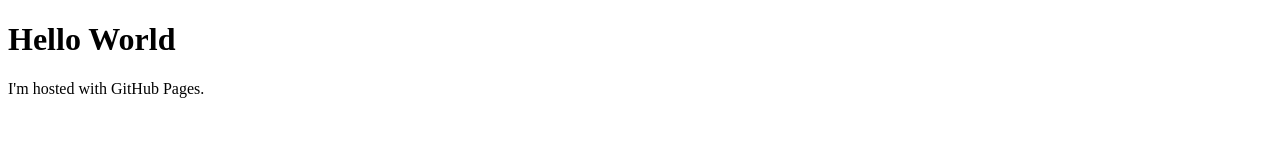
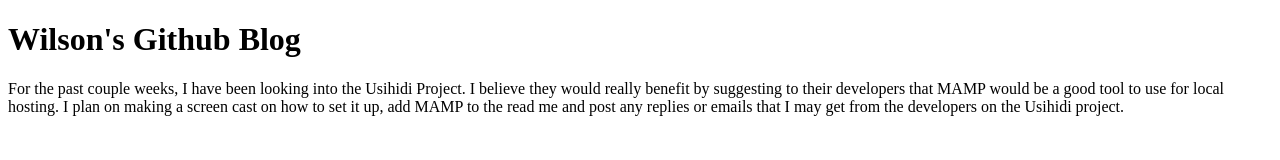
Before and after one commit to Wilsonkho/Wilsonkho.github.io, a plain HTML site: page index.html in a window 1280 px wide. Drawn offline with Linux system fonts and the light colour scheme.

Commit message:
blog intro

```diff
--- a/index.html
+++ b/index.html
@@ -3,8 +3,8 @@
 
 <body>
 
-<h1>Hello World</h1>
-<p>I'm hosted with GitHub Pages.</p>
+<h1>Wilson's Github Blog</h1>
+<p>For the past couple weeks, I have been looking into the Usihidi Project. I believe they would really benefit by suggesting to their developers that MAMP would be a good tool to use for local hosting. I plan on making a screen cast on how to set it up, add MAMP to the read me and post any replies or emails that I may get from the developers on the Usihidi project.</p>
 
 </body>
 
```
